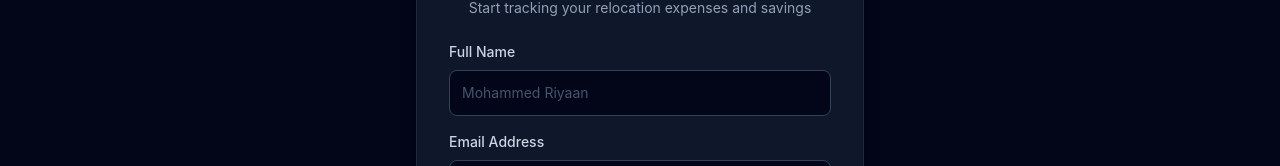
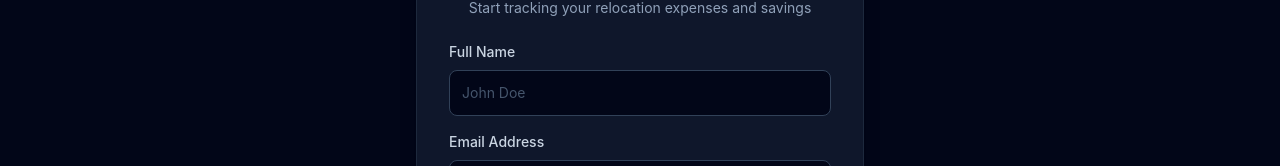
Before and after one commit to mohdriyaan/relocation-budget, a React (Vite) app in the folder client/: page /register in a window 1280 px wide. Shown: the part 202-368 px from the top of the page. Built offline with nearby package versions, Linux system fonts and the light colour scheme; no server answers.

Commit message:
fix : standard placeholder for name in register page

```diff
--- a/client/src/pages/Register.jsx
+++ b/client/src/pages/Register.jsx
@@ -112,7 +112,7 @@ const Register = () => {
             <input
               type="text"
               id="name"
-              placeholder="Mohammed Riyaan"
+              placeholder="John Doe"
               {...register("name", {
                 required: "Full name is required",
                 onChange: () => setApiError("")
```
